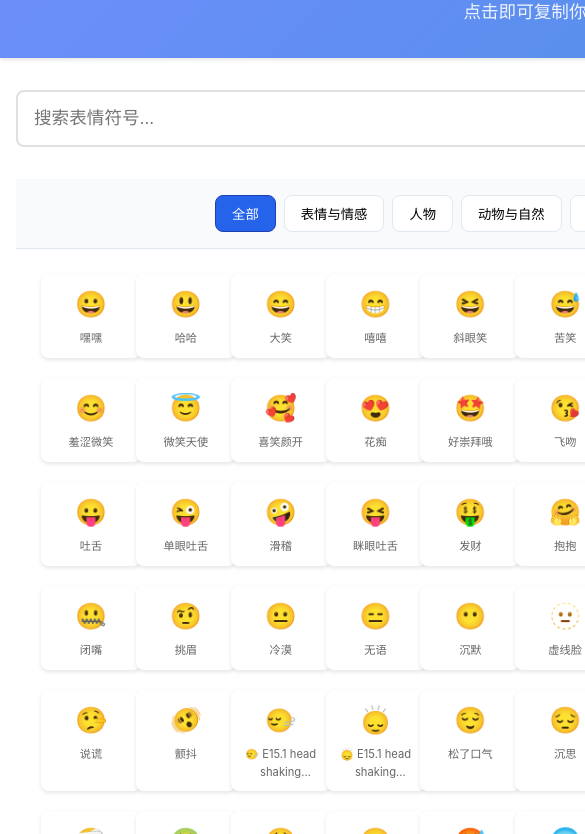
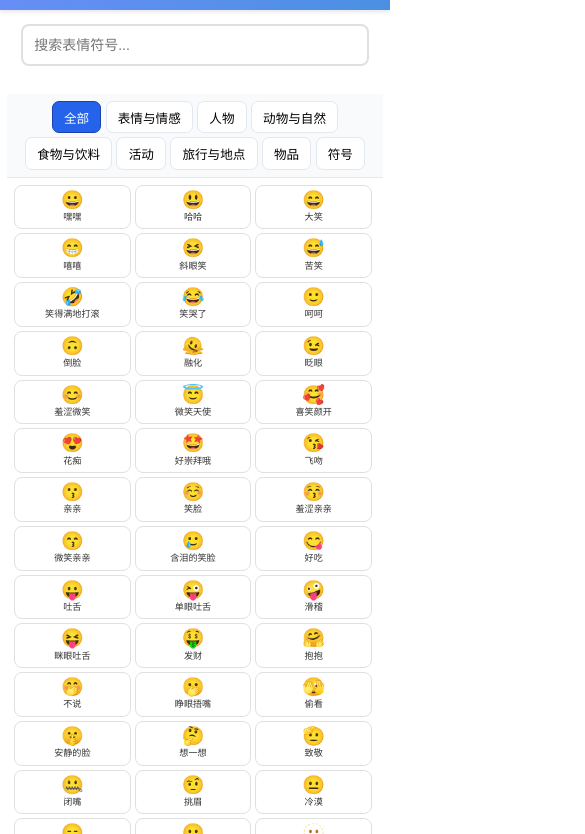
Before and after one commit to luojiyin1987/emoji-cn, a plain HTML site: page index.html in a window 390 px wide. Shown: the part 88-922 px from the top of the page, 585 px wide, since content can reach past the window. Drawn offline with Linux system fonts and the light colour scheme.

Commit message:
friendly mobile device

```diff
--- a/static/css/style.css
+++ b/static/css/style.css
@@ -11,6 +11,18 @@
     margin: 0;
     padding: 0;
     box-sizing: border-box;
+    -webkit-tap-highlight-color: transparent;
+}
+
+html {
+    font-size: 16px;
+}
+
+/* 移动端基础字体大小调整 */
+@media (max-width: 768px) {
+    html {
+        font-size: 14px;
+    }
 }
 
 body {
@@ -21,6 +33,7 @@ body {
     min-height: 100vh;
     display: grid;
     grid-template-rows: auto 1fr auto;
+    overflow-x: hidden;
 }
 
 header {
@@ -42,17 +55,41 @@ header p {
     opacity: 0.9;
 }
 
+/* 移动端头部适配 */
+@media (max-width: 768px) {
+    header {
+        padding: 1rem 0.5rem;
+    }
+
+    header h1 {
+        font-size: 1.8rem;
+    }
+
+    header p {
+        font-size: 1rem;
+    }
+}
+
 main {
     max-width: 1200px;
     margin: 0 auto;
     padding: 2rem 1rem;
     min-height: calc(100vh - 200px);
     grid-row: 2;
+    width: 100%;
+}
+
+/* 移动端主内容区域适配 */
+@media (max-width: 768px) {
+    main {
+        padding: 1rem 0.5rem;
+    }
 }
 
 .search-container {
     margin-bottom: 2rem;
     position: relative;
+    padding: 0 1rem;
 }
 
 #searchEmoji {
@@ -63,6 +100,14 @@ main {
     border-radius: 8px;
     outline: none;
     transition: border-color 0.3s, box-shadow 0.3s;
+}
+
+/* 移动端搜索框适配 */
+@media (max-width: 768px) {
+    #searchEmoji {
+        padding: 0.8rem;
+        font-size: 1rem;
+    }
 }
 
 #searchEmoji:focus {
@@ -80,6 +125,14 @@ main {
     border-bottom: 1px solid #e2e8f0;
 }
 
+/* 移动端分类按钮适配 */
+@media (max-width: 768px) {
+    .categories {
+        padding: 0.5rem;
+        gap: 0.3rem;
+    }
+}
+
 .category-btn {
     padding: 0.5rem 1rem;
     border: 1px solid #e2e8f0;
@@ -87,6 +140,15 @@ main {
     background-color: white;
     cursor: pointer;
     transition: all 0.2s;
+    touch-action: manipulation;
+}
+
+/* 移动端按钮适配 */
+@media (max-width: 768px) {
+    .category-btn {
+        padding: 0.4rem 0.8rem;
+        font-size: 0.9rem;
+    }
 }
 
 .category-btn:hover {
@@ -99,70 +161,179 @@ main {
     border-color: #1e40af;
 }
 
+/* Emoji 容器样式 */
 #emoji-container {
-    display: grid;
-    grid-template-columns: repeat(auto-fill, minmax(120px, 1fr));
-    gap: 10px;
-    padding: 20px;
+    display: flex;
+    flex-wrap: wrap;
+    gap: 8px;
+    padding: 1rem;
     max-width: 1200px;
     margin: 0 auto;
 }
 
 .emoji-item {
+    flex: 0 0 calc(20% - 8px); /* 5列布局 */
     display: flex;
     flex-direction: column;
     align-items: center;
-    padding: 10px;
-    margin: 5px;
+    justify-content: center;
+    padding: 8px 4px;
+    background: white;
     border-radius: 8px;
-    background-color: #ffffff;
-    box-shadow: 0 2px 4px rgba(0, 0, 0, 0.1);
+    border: 1px solid var(--border-color);
     cursor: pointer;
-    transition: transform 0.2s ease, box-shadow 0.2s ease;
-    min-width: 100px;
-    animation: fadeIn 0.3s ease-in-out;
+    transition: all 0.2s;
+}
+
+/* 平板端布局 */
+@media (max-width: 768px) {
+    .emoji-item {
+        flex: 0 0 calc(25% - 8px); /* 4列布局 */
+        padding: 6px 3px;
+    }
+}
+
+/* 移动端布局 */
+@media (max-width: 480px) {
+    #emoji-container {
+        gap: 4px;
+        padding: 0.5rem;
+    }
+
+    .emoji-item {
+        flex: 0 0 calc(33.333% - 4px); /* 3列布局 */
+        padding: 4px 2px;
+    }
+}
+
+.emoji-char {
+    font-size: 1.8rem;
+    line-height: 1;
+    margin-bottom: 4px;
+}
+
+.emoji-name {
+    font-size: 0.75rem;
+    text-align: center;
+    color: var(--text-color);
+    overflow: hidden;
+    text-overflow: ellipsis;
+    white-space: nowrap;
+    width: 100%;
+    padding: 0 2px;
+}
+
+/* 移动端文字适配 */
+@media (max-width: 768px) {
+    .emoji-char {
+        font-size: 1.5rem;
+        margin-bottom: 2px;
+    }
+
+    .emoji-name {
+        font-size: 0.7rem;
+    }
+}
+
+@media (max-width: 480px) {
+    .emoji-char {
+        font-size: 1.3rem;
+    }
+
+    .emoji-name {
+        font-size: 0.65rem;
+    }
 }
 
 .emoji-item:hover {
     transform: translateY(-2px);
-    box-shadow: 0 4px 8px rgba(0, 0, 0, 0.15);
+    box-shadow: 0 4px 6px var(--shadow-color);
 }
 
-.emoji-symbol {
-    font-size: 2em;
-    margin-bottom: 5px;
+.emoji-item:active {
+    transform: translateY(0);
+    box-shadow: none;
 }
 
-.emoji-info {
-    text-align: center;
-    overflow: hidden;
-    text-overflow: ellipsis;
-    display: -webkit-box;
-    -webkit-line-clamp: 2;
-    -webkit-box-orient: vertical;
-    line-clamp: 2;
-    max-width: 120px;
-    font-size: 0.8em;
-    color: #666;
-}
+/* 添加触摸反馈效果 */
+@media (hover: none) {
+    .emoji-item:active {
+        background-color: var(--hover-color);
+    }
 
-@keyframes fadeIn {
-    from {
-        opacity: 0;
-        transform: translateY(10px);
-    }
-    to {
-        opacity: 1;
-        transform: translateY(0);
+    .category-btn:active {
+        background-color: var(--hover-color);
     }
 }
 
-.result-count {
-    position: absolute;
-    right: 0;
-    top: -1.5rem;
-    font-size: 0.9rem;
-    color: #666;
+/* 添加安全区域适配 */
+@supports (padding: env(safe-area-inset-bottom)) {
+    body {
+        padding-bottom: env(safe-area-inset-bottom);
+    }
+}
+
+/* 添加暗色模式支持 */
+@media (prefers-color-scheme: dark) {
+    :root {
+        --text-color: #e0e0e0;
+        --border-color: #404040;
+        --hover-color: #2a2a2a;
+        --shadow-color: rgba(0, 0, 0, 0.3);
+    }
+
+    body {
+        background-color: #121212;
+    }
+
+    .emoji-item {
+        background-color: #1e1e1e;
+    }
+
+    #searchEmoji {
+        background-color: #1e1e1e;
+        color: var(--text-color);
+    }
+
+    .categories {
+        background-color: #1e1e1e;
+    }
+
+    .category-btn {
+        background-color: #2a2a2a;
+        color: var(--text-color);
+    }
+}
+
+footer {
+    text-align: center;
+    padding: 1rem;
+    background-color: #f8fafc;
+    border-top: 1px solid #e2e8f0;
+    color: #1e293b;
+}
+
+footer a {
+    color: #2563eb;
+    text-decoration: none;
+}
+
+footer a:hover {
+    text-decoration: underline;
+    color: #1e40af;
+}
+
+/* 响应式设计 */
+@media (max-width: 768px) {
+    header h1 {
+        font-size: 2rem;
+    }
+}
+
+@media (max-width: 480px) {
+    header h1 {
+        font-size: 1.8rem;
+    }
 }
 
 #copy-notification {
@@ -188,53 +359,10 @@ main {
     visibility: visible;
 }
 
-footer {
-    text-align: center;
-    padding: 1rem;
-    background-color: #f8fafc;
-    border-top: 1px solid #e2e8f0;
-    color: #1e293b;
+.result-count {
+    position: absolute;
+    right: 0;
+    top: -1.5rem;
+    font-size: 0.9rem;
+    color: #666;
 }
-
-footer a {
-    color: #2563eb;
-    text-decoration: none;
-}
-
-footer a:hover {
-    text-decoration: underline;
-    color: #1e40af;
-}
-
-/* 响应式设计 */
-@media (max-width: 768px) {
-    header h1 {
-        font-size: 2rem;
-    }
-
-    #emoji-container {
-        grid-template-columns: repeat(auto-fill, minmax(100px, 1fr));
-    }
-
-    .emoji-symbol {
-        font-size: 1.8em;
-    }
-}
-
-@media (max-width: 480px) {
-    header h1 {
-        font-size: 1.8rem;
-    }
-
-    #emoji-container {
-        grid-template-columns: repeat(auto-fill, minmax(80px, 1fr));
-    }
-
-    .emoji-symbol {
-        font-size: 1.6em;
-    }
-
-    .emoji-info {
-        font-size: 0.7em;
-    }
-}
--- a/static/js/main.js
+++ b/static/js/main.js
@@ -178,13 +178,13 @@ document.addEventListener('DOMContentLoaded', () => {
 
                 // 主要表情符号
                 const emojiSymbol = document.createElement('span');
-                emojiSymbol.className = 'emoji-symbol';
+                emojiSymbol.className = 'emoji-char';
                 emojiSymbol.textContent = emoji.emoji;
                 emojiElement.appendChild(emojiSymbol);
 
                 // 关键词信息
                 const keywordInfo = document.createElement('div');
-                keywordInfo.className = 'emoji-info';
+                keywordInfo.className = 'emoji-name';
                 keywordInfo.textContent = emoji.keywords;
                 emojiElement.appendChild(keywordInfo);
 
```
